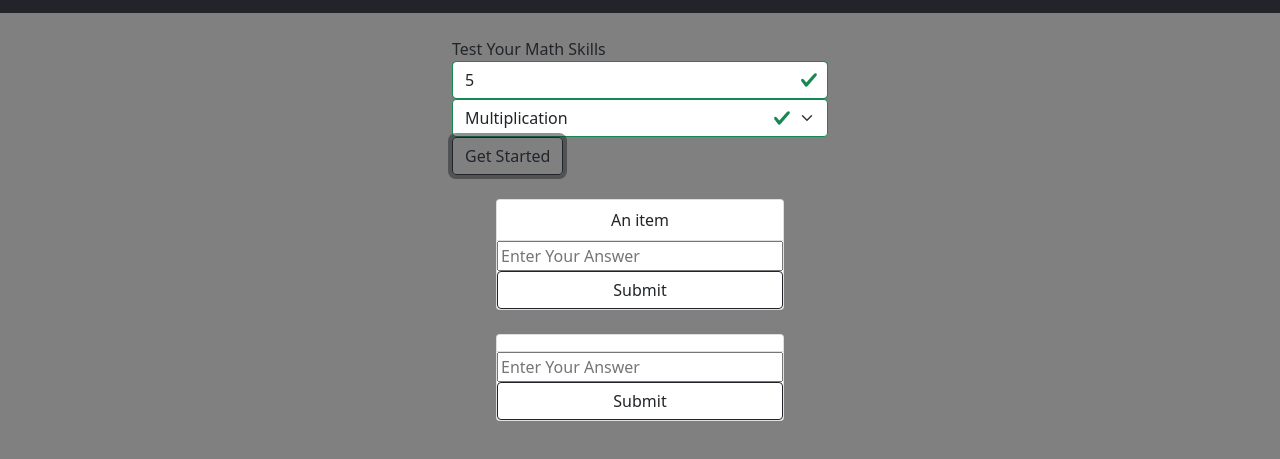
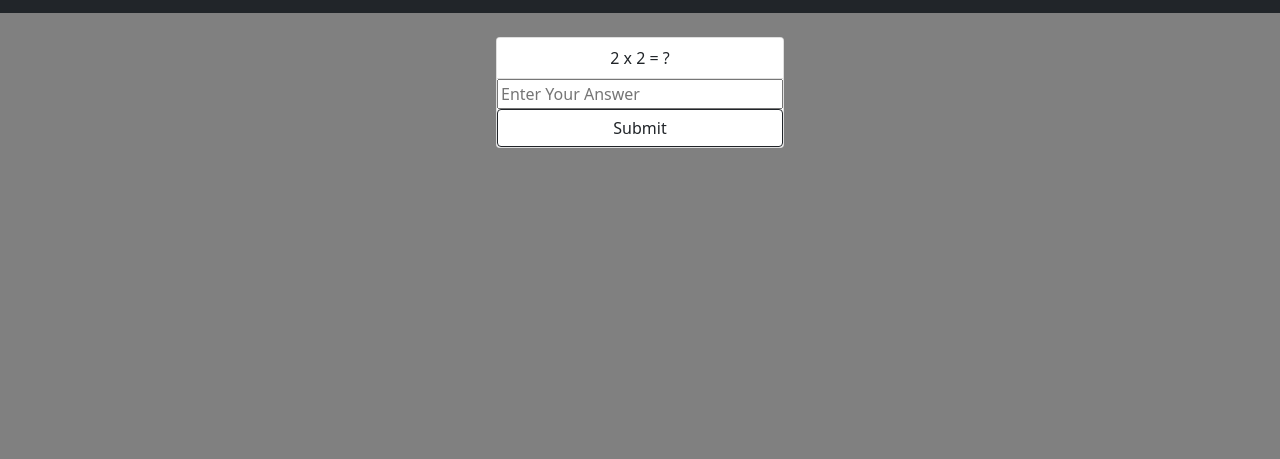
Before and after one commit to E-Martinez77/Math-Practice-App, a plain HTML site: page index.html in a window 1280 px wide. Both pictures are taken after typing "5" into the empty fields and a click on the button "Get Started". Shown: the part 45-504 px from the top of the page. Drawn offline with nearby package versions, Linux system fonts and the light colour scheme.

Commit message:
scope issues

```diff
--- a/app.js
+++ b/app.js
@@ -20,7 +20,6 @@ const submitBtn = document.getElementById("submitBtn");
 //#endregion
 
 //#region Game Variables
-let userScore = 0;
 let i = 0;
 
 const helper1 = (userQuestion) => {
@@ -91,6 +90,8 @@ const multiplication = (howMany, difficult) => {
         answer: answer,
       };
       allProb.push(newProb);
+    } else if (num1 || num2 == 1 || 10 || 11) {
+      i--;
     } else {
       let question = `${num1} x ${num2} = ?`;
       let answer = num1 * num2;
@@ -104,9 +105,6 @@ const multiplication = (howMany, difficult) => {
 
   return allProb;
 };
-
-let globalArr = multiplication(50);
-console.log(globalArr);
 
 const division = (howMany) => {
   const allProb = [];
@@ -177,24 +175,3 @@ submitBtn.addEventListener("click", () => {
 
   console.log(answer);
 });
-
-// const newQuiz = (arr) => {
-//   arr.forEach((index) => {
-//     form.classList.add("visually-hidden");
-
-//     mathProblem.textContent = "";
-//     mathProblem.textContent = index.question;
-//     console.log(index);
-//   });
-// };
-
-const displayQuestion = (arr) => {
-  form.classList.add("visually-hidden");
-
-  mathProblem.textContent = "";
-  mathProblem.textContent = arr[i].question;
-
-  //How do I get the eventlistener information passed into this function???
-
-  //The scope of the event listener variable is limited
-};
--- /dev/null
+++ b/appRevision.js
@@ -0,0 +1,64 @@
+const start = document.getElementById("start");
+const startBtn = document.getElementById("start-box");
+const problem = document.getElementById("problem");
+
+const howBox = document.getElementById("how-many");
+const totalQuestions = document.getElementById("total-problems");
+const getStarted = document.getElementById("get-started");
+
+const mathProblem = document.getElementById("math-problem");
+const userAnswer = document.getElementById("answer");
+
+const total = document.getElementById("total");
+const type = document.getElementById("type");
+
+const finalOutput = document.getElementById("final-output");
+
+const form = document.getElementById("form");
+const submitBtn = document.getElementById("submitBtn");
+
+form.addEventListener("submit", (e) => {
+  e.preventDefault();
+  if (!form.checkValidity()) {
+    e.preventDefault();
+    e.stopPropagation();
+  }
+
+  form.classList.add("was-validated");
+
+  let howMany = total.value;
+
+  multiplication(howMany);
+  form.classList.add("visually-hidden");
+  problem.classList.remove("visually-hidden");
+});
+
+const multiplication = (howMany) => {
+  const allProb = [];
+  for (let i = 0; i < howMany; i++) {
+    let num1 = Math.floor(Math.random() * 12) + 1;
+    let num2 = Math.floor(Math.random() * 12) + 1;
+
+    if (
+      num1 == 1 ||
+      num1 == 11 ||
+      num1 == 10 ||
+      num2 == 1 ||
+      num2 == 11 ||
+      num2 == 10
+    ) {
+      i--;
+    } else {
+      let newProb = {
+        q: `${num1} x ${num2} = ?`,
+        a: num1 * num2,
+      };
+      allProb.push(newProb);
+    }
+  }
+
+  console.log(allProb);
+
+  let index = 0;
+  mathProblem.textContent = allProb[index].q;
+};
--- a/index.html
+++ b/index.html
@@ -47,7 +47,7 @@
         </section>
 
 
-        <section id="problem" class="container mt-4">
+        <section id="problem" class="container mt-4 visually-hidden">
 
             <div class="d-flex justify-content-center">
                 <div class="card" style="width: 18rem;">
@@ -62,7 +62,7 @@
 
         </section>
 
-        <section id="problem" class="container mt-4">
+        <!-- <section id="problem" class="container mt-4">
 
             <div class="d-flex justify-content-center">
                 <div class="card" style="width: 18rem;">
@@ -75,13 +75,13 @@
 
             </div>
 
-        </section>
+        </section> -->
     </main>
 
     <script src="https://cdn.jsdelivr.net/npm/bootstrap@5.0.2/dist/js/bootstrap.bundle.min.js"
         integrity="sha384-MrcW6ZMFYlzcLA8Nl+NtUVF0sA7MsXsP1UyJoMp4YLEuNSfAP+JcXn/tWtIaxVXM"
         crossorigin="anonymous"></script>
-    <script src="app.js"></script>
+    <script src="appRevision.js"></script>
 </body>
 
 </html>
```
